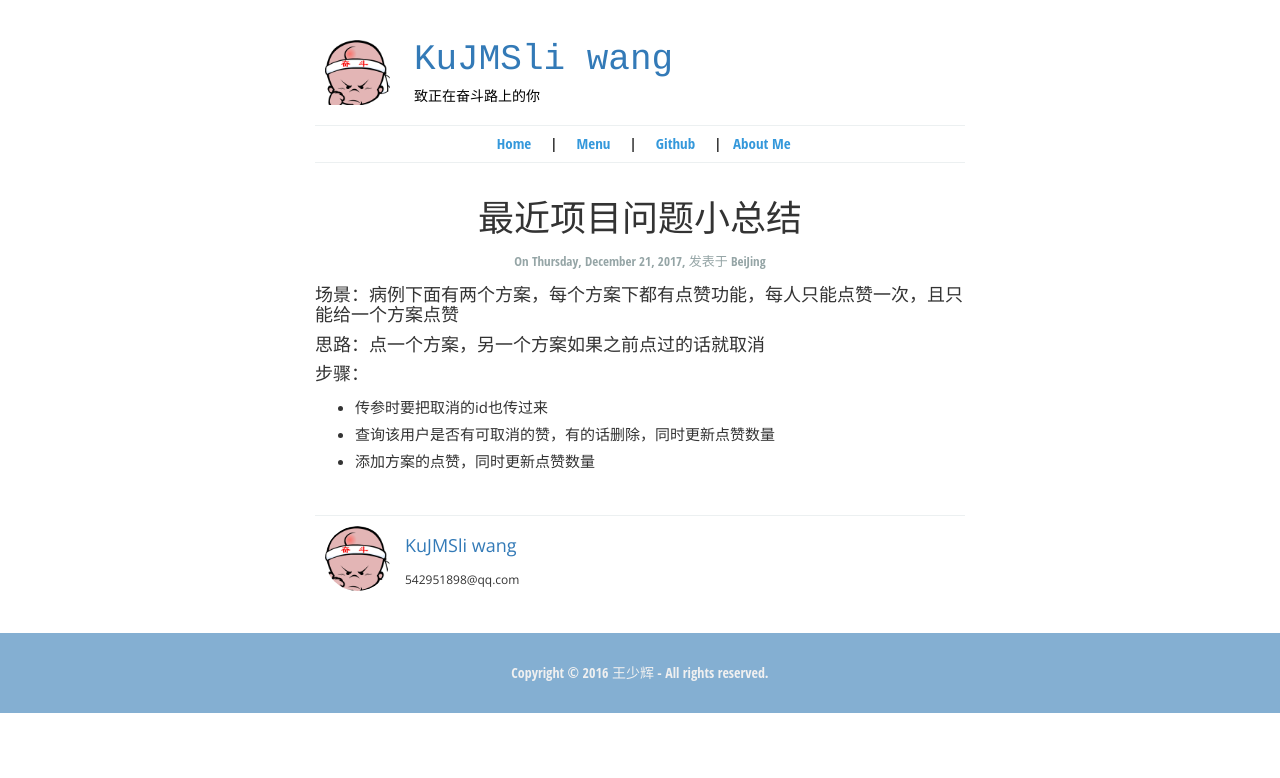
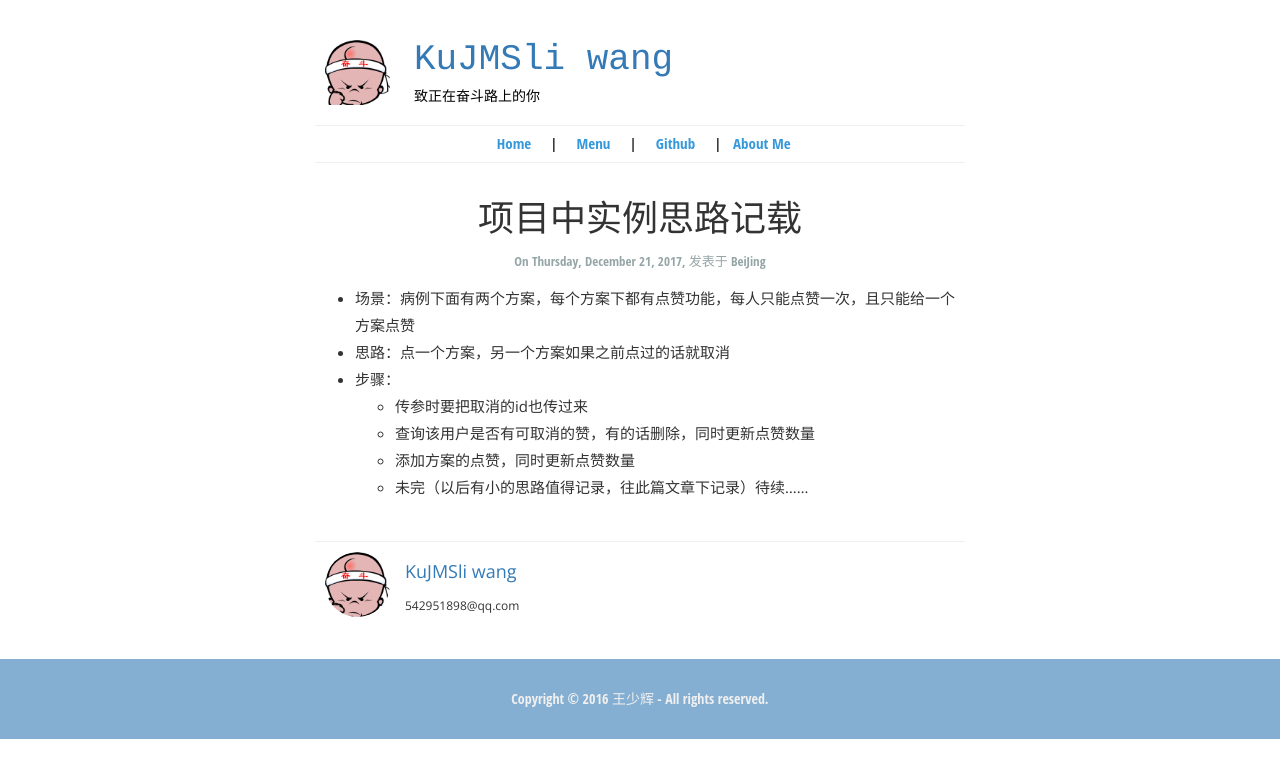
Before and after one commit to KuJMSliwang/KuJMSliwang.github.io, a Jekyll site: the page built from _posts/2017-12-21-conclusion.md, in a window 1280 px wide. Shown: the top 778 px of the page. Built offline with Jekyll 4.4.1, drawn with Linux system fonts in a browser that asks for light colours.

Commit message:
修改题目

```diff
--- a/_posts/2017-12-21-conclusion.md
+++ b/_posts/2017-12-21-conclusion.md
@@ -1,6 +1,6 @@
 ---
 layout: post_layout
-title: 最近项目问题小总结
+title: 项目中实例思路记载
 time: On Thursday, December 21, 2017
 location: BeiJing
 pulished: true
@@ -8,9 +8,10 @@
 ---
 
 
-#### 场景：病例下面有两个方案，每个方案下都有点赞功能，每人只能点赞一次，且只能给一个方案点赞
-#### 思路：点一个方案，另一个方案如果之前点过的话就取消
-#### 步骤：
-- 传参时要把取消的id也传过来
-- 查询该用户是否有可取消的赞，有的话删除，同时更新点赞数量
-- 添加方案的点赞，同时更新点赞数量
+* 场景：病例下面有两个方案，每个方案下都有点赞功能，每人只能点赞一次，且只能给一个方案点赞
+* 思路：点一个方案，另一个方案如果之前点过的话就取消
+* 步骤：
+	* 传参时要把取消的id也传过来
+	* 查询该用户是否有可取消的赞，有的话删除，同时更新点赞数量
+	* 添加方案的点赞，同时更新点赞数量
+	* 未完（以后有小的思路值得记录，往此篇文章下记录）待续......
```
Also changed, not shown: _posts/2017-04-14-Conclusion.md (+1 -1 lines).
